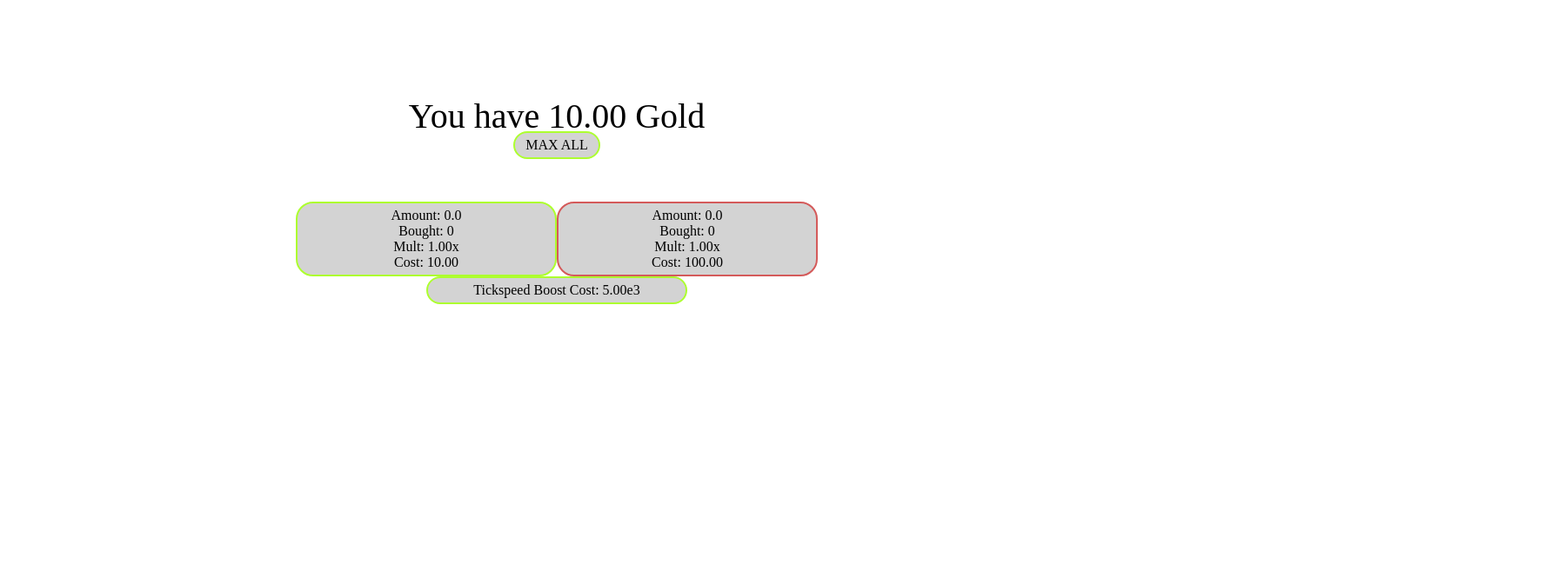
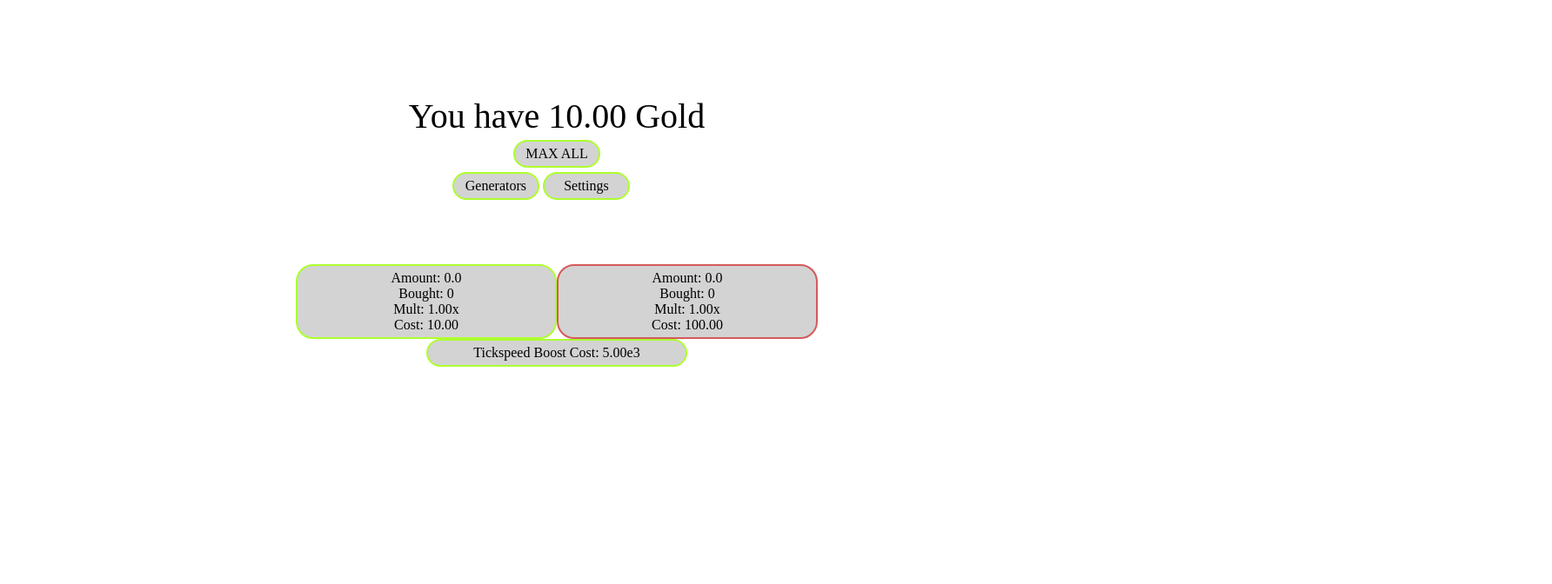
Before and after one commit to Kime78/Conquering-Simulator, a plain HTML site: page index.html in a window 1280 px wide. Shown: the top 672 px of the page at 87% size, 1784 px wide, since content can reach past the window. Drawn offline with Linux system fonts and the light colour scheme.

Commit message:
Add files via upload

```diff
--- a/index.html
+++ b/index.html
@@ -7,14 +7,22 @@
     <link rel="stylesheet" href="styles.css">
 </head>
 <body>
-
+    <div class="buttons">
+         <div class="generatortabcontainer" id="gtc">
+    <div class="gtbutton" id="genbutt" onclick="showgentab()">Generators</div>
+</div>
+<div class="settingstabcontainer" id="stc">
+    <div class="stbutton" id="setbutt" onclick="hidegentab()">Settings</div>
+</div> </div>
 
    <div class="generator-tab" id="gentab">
        <div id="myProgress">
        <div id="myBar">0%</div>
      </div>
-        <div class="maxallclass" id="maxallbutton" onclick="maxall()">MAX ALL</div>
-       <div id="currency">You have 10 Gold</div>
+   <div id="currency">You have 10 Gold</div>
+   <div class="maxallclass" id="maxallbutton" onclick="maxall()">MAX ALL</div>
+
+
    <div class="prestigecontainer2" id="pc2">
    <div class="prestiege2" id="prestigeb2" onclick="prestige2()">test</div>
    </div>
--- a/newmain.js
+++ b/newmain.js
@@ -21,7 +21,11 @@ var player = {
 }
 function hidegentab()
 {
-  document.getElementById("gentab").classList.add("hidden")
+  document.getElementById("gentab").style.display = "none";
+}
+function showgentab()
+{
+  document.getElementById("gentab").style.display = "block";
 }
 function saveGame() {
     localStorage.setItem('save', btoa(JSON.stringify(player)));
@@ -204,6 +208,7 @@ function buytickspeed()
   }
 
 }
+
 function calculateprogress()
 {
 
--- a/styles.css
+++ b/styles.css
@@ -25,7 +25,7 @@ box-sizing: border-box;
   left: 50%;
   margin-right: -50%;
   transform: translate(-50%, -50%);
-  bottom: -129;
+  bottom: 20;
   cursor: pointer;
   user-select: none;
 
@@ -53,6 +53,46 @@ box-sizing: border-box;
     cursor: pointer;
     user-select: none;
     margin: auto;
+}
+.generatortabcontainer
+{
+  position: relative;
+  bottom: -30;
+  width: 600px;
+  border: 2px solid greenyellow;
+  border-radius:  20px;
+  background-color: lightgrey;
+  text-align: center;
+  width: 100px;
+  padding: 5px;
+  cursor: pointer;
+  user-select: none;
+  margin: auto;
+  display: inline-block;
+
+}
+.settingstabcontainer
+{
+  position: relative;
+  bottom: -30;
+  width: 600px;
+  border: 2px solid greenyellow;
+  border-radius:  20px;
+  background-color: lightgrey;
+  text-align: center;
+  width: 100px;
+  padding: 5px;
+  cursor: pointer;
+  user-select: none;
+  margin: auto;
+  display: inline-block;
+
+}
+.buttons
+{
+  position: relative;
+  bottom: -160;
+  left: 40.5%;
 }
 .tickspeedcontainer
 {
```
Lines whose indentation alone changed are shown as unchanged.
